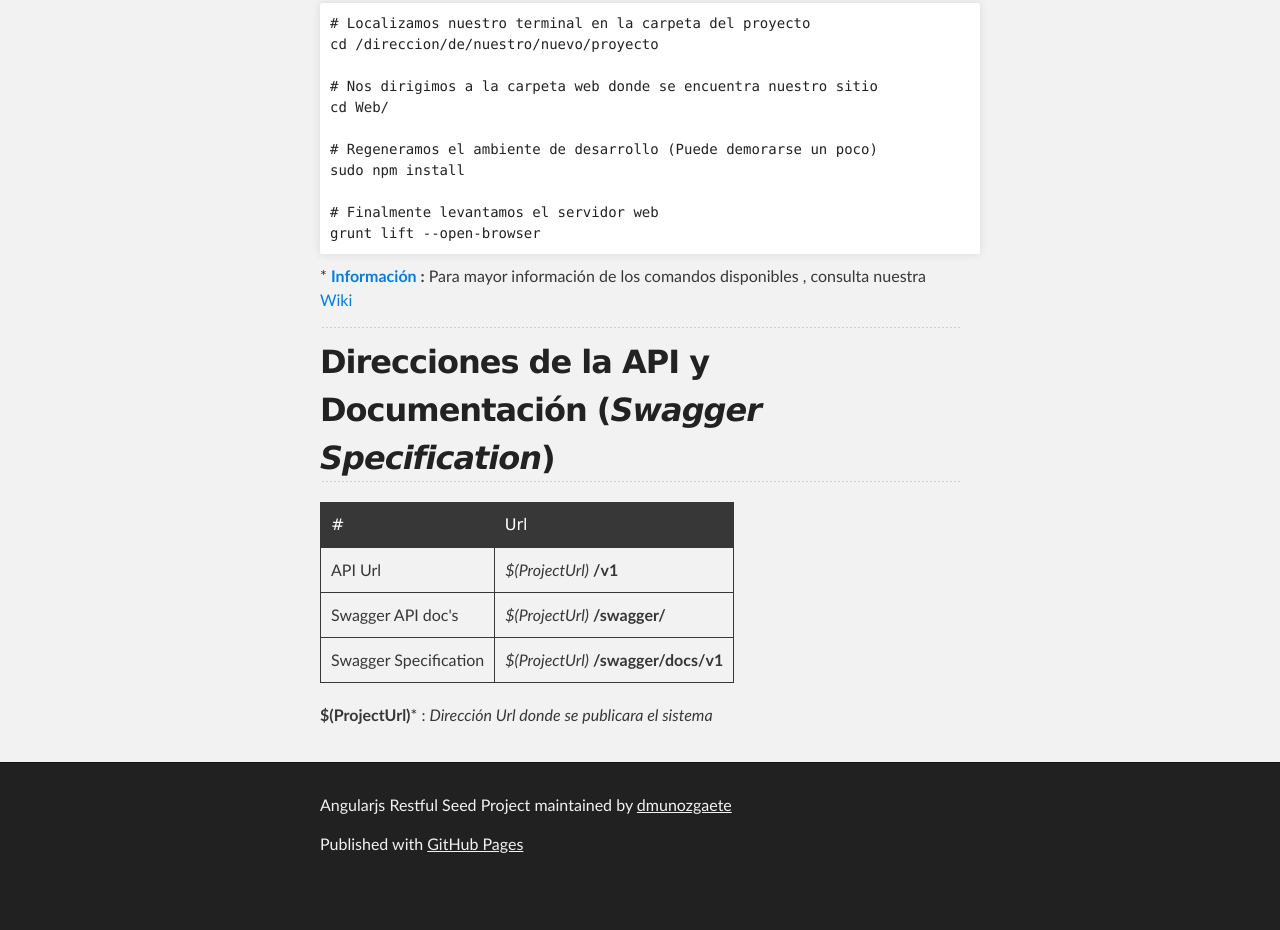
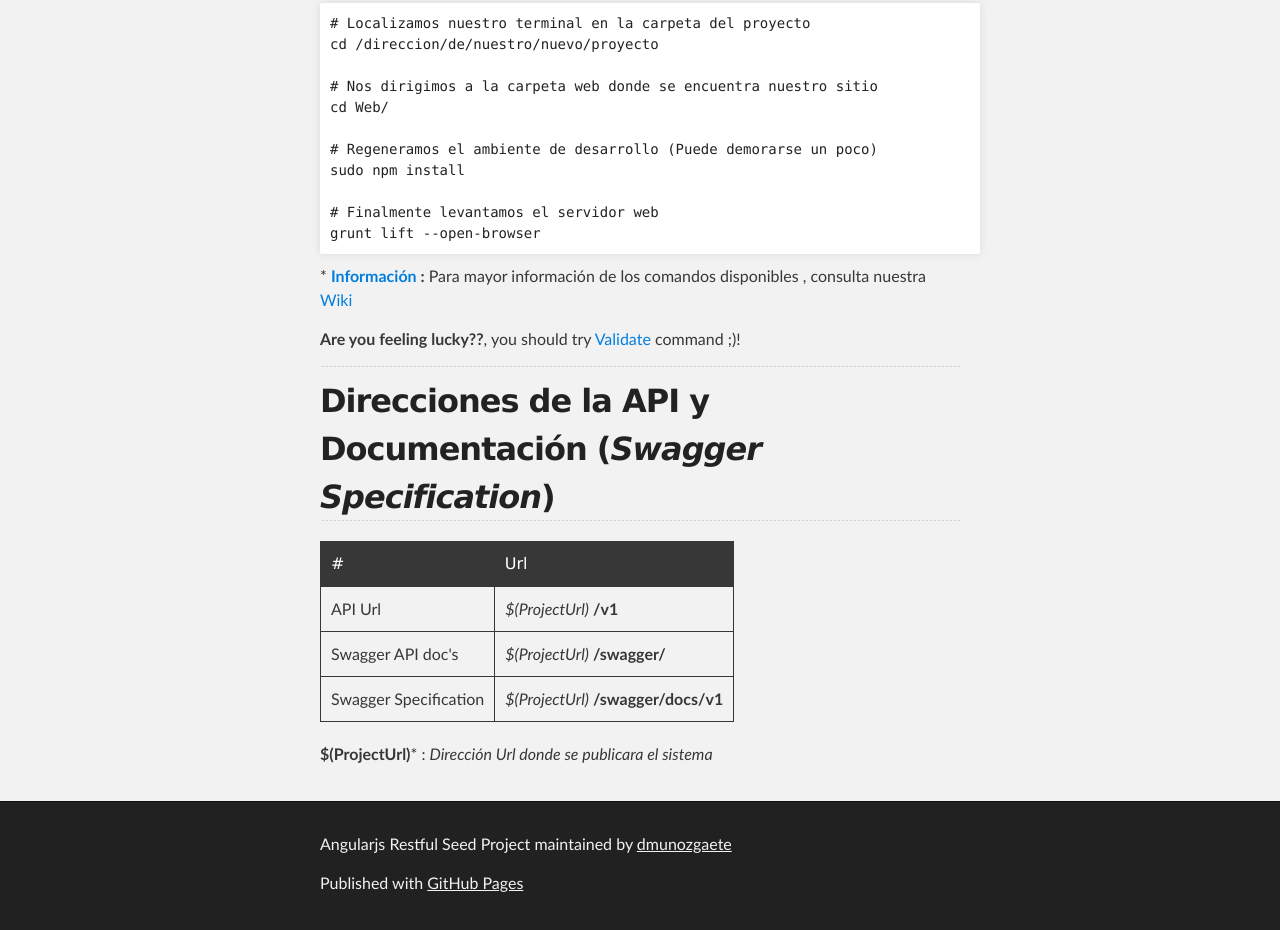
Before and after one commit to dvelasquez/angularJS_RESTful_Seed_Project, a plain HTML site: page index.html in a window 1280 px wide. Shown: the part 3419-4349 px from the top of the page. Before the commit the page ends 4310 px from the top, so only its background shows below. Drawn offline with Linux system fonts and the light colour scheme.

Commit message:
Create gh-pages branch via GitHub

```diff
--- a/index.html
+++ b/index.html
@@ -187,6 +187,8 @@ grunt lift --open-browser</pre></div>
 <p>* <strong><a href="https://github.com/dmunozgaete/angularJS_RESTful_Seed_Project/wiki/Lift-Command">Información</a>
 :</strong> Para mayor información de los comandos disponibles , consulta nuestra <a href="https://github.com/dmunozgaete/angularJS_RESTful_Seed_Project/wiki">Wiki</a></p>
 
+<p><strong>Are you feeling lucky??</strong>, you should try <a href="https://github.com/dmunozgaete/angularJS_RESTful_Seed_Project/wiki/Validate-Command">Validate</a> command ;)! </p>
+
 <hr>
 
 <h2>
```
Also changed, not shown: params.json (+1 -1 lines).
